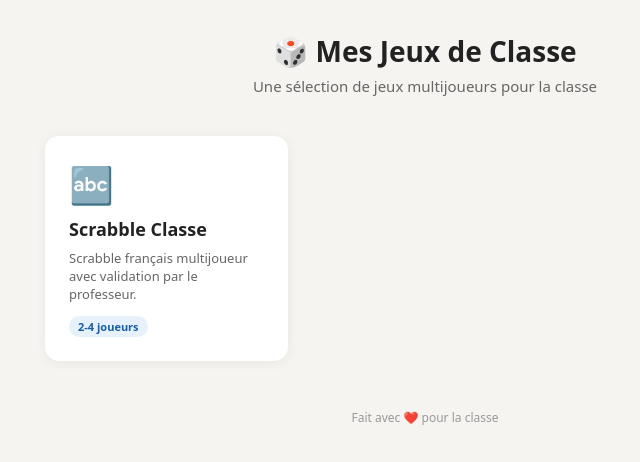
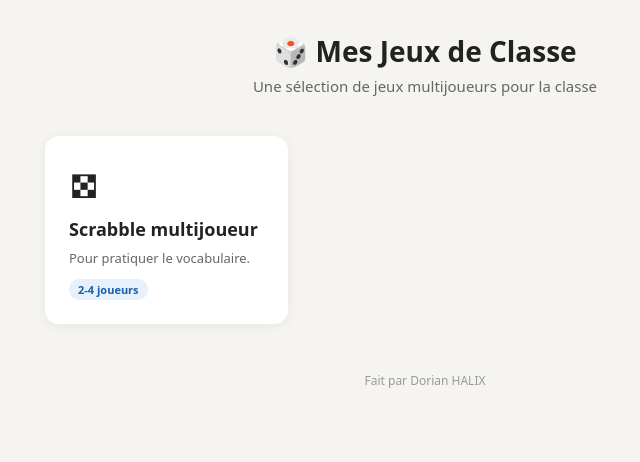
Before and after one commit to D15hx/scrabble-classe, a website: page public/index.html in a window 1280 px wide. Shown: the whole page, without its empty margins (215-855 px from the left). Drawn offline with Linux system fonts and the light colour scheme.

Commit message:
Update index.html

```diff
--- a/public/index.html
+++ b/public/index.html
@@ -30,14 +30,14 @@
 
   <div class="grid">
     <a class="card" href="/scrabble/">
-      <div class="emoji">🔤</div>
-      <h2>Scrabble Classe</h2>
-      <p>Scrabble français multijoueur avec validation par le professeur.</p>
+      <div class="emoji">𖣯</div>
+      <h2>Scrabble multijoueur</h2>
+      <p>Pour pratiquer le vocabulaire.</p>
       <span class="tag">2-4 joueurs</span>
     </a>
   </div>
 
-  <footer>Fait avec ❤️ pour la classe</footer>
+  <footer>Fait par Dorian HALIX</footer>
 </div>
 </body>
 </html>
```
